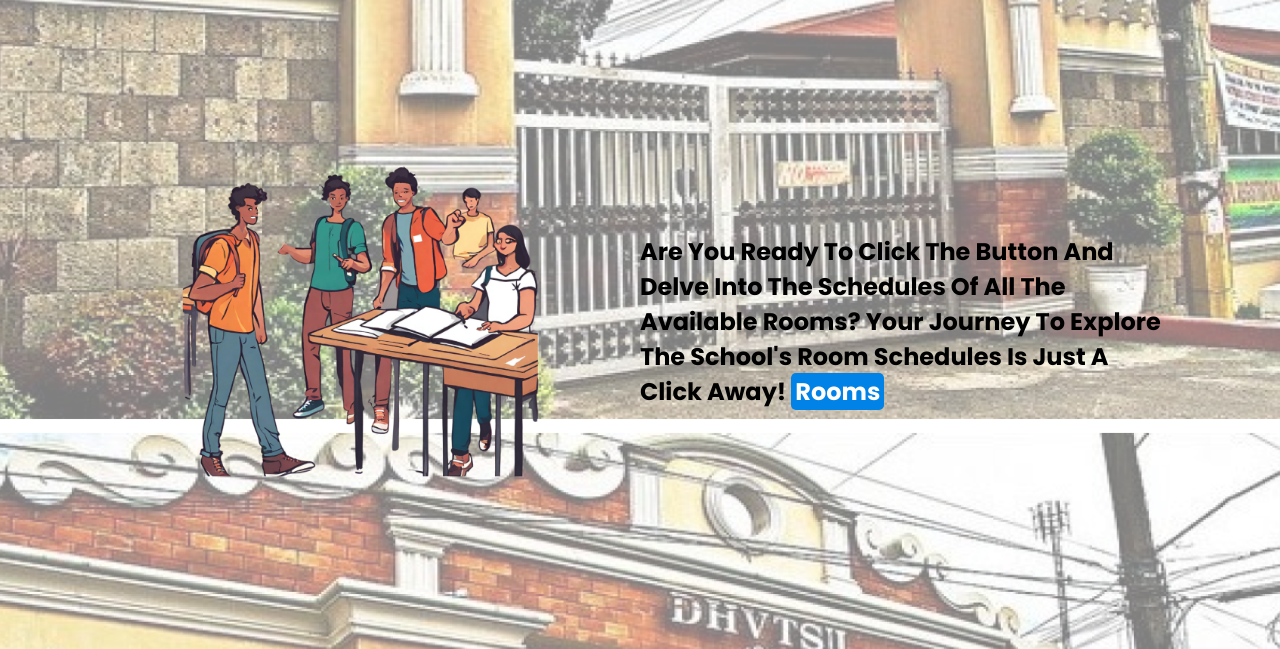
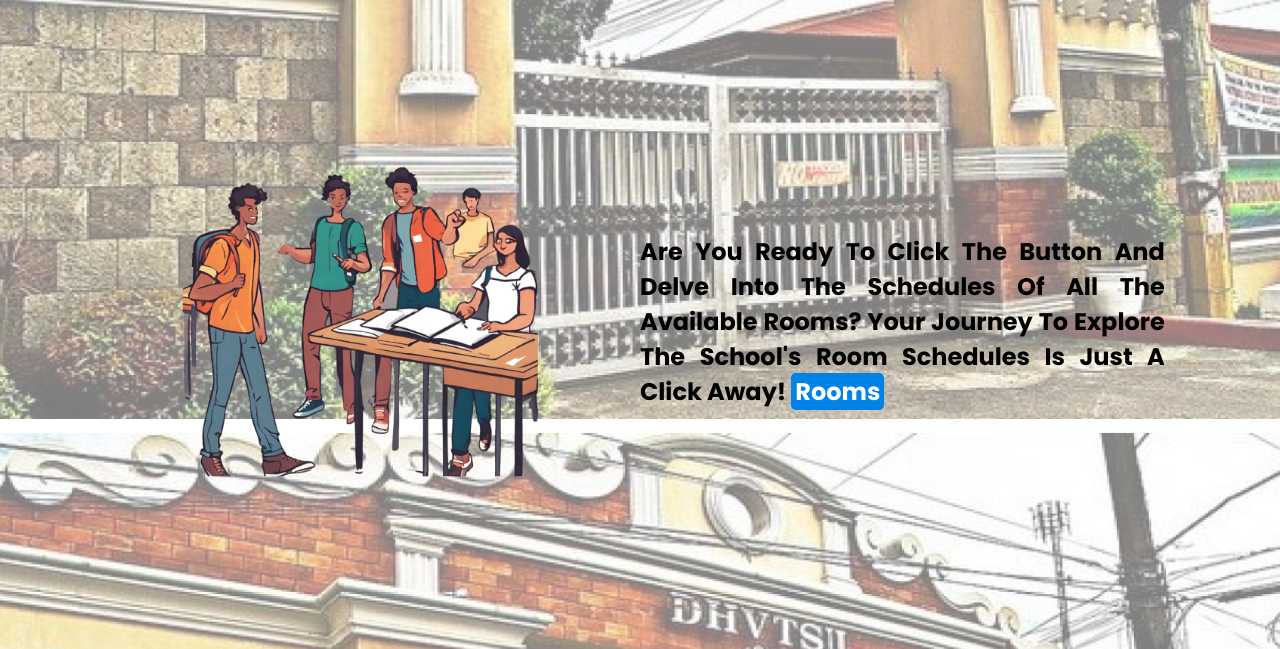
Before and after one commit to KingJB13/CCSpace, a PHP site: page /CCSpace/main/home.php in a window 1280 px wide. Shown: the part 2062-2711 px from the top of the page. Run offline with PHP 8.4, Linux system fonts and the light colour scheme; the visitor is signed in with stand-in values (Sample User, id 1).

Commit message:
Added modification

```diff
--- a/main/home.php
+++ b/main/home.php
@@ -238,6 +238,9 @@ header('Location: ../index.php');
         .container .fourth-container .slide .content .border .content{
             flex: 1 1 350px;
         }
+        .container .fourth-container .slide .content .border .content h2{
+            text-align: justify;
+        }
         .container .fourth-container .slide .content .border .content a{
             text-decoration: none;
             background-color: #0082e6;
```
